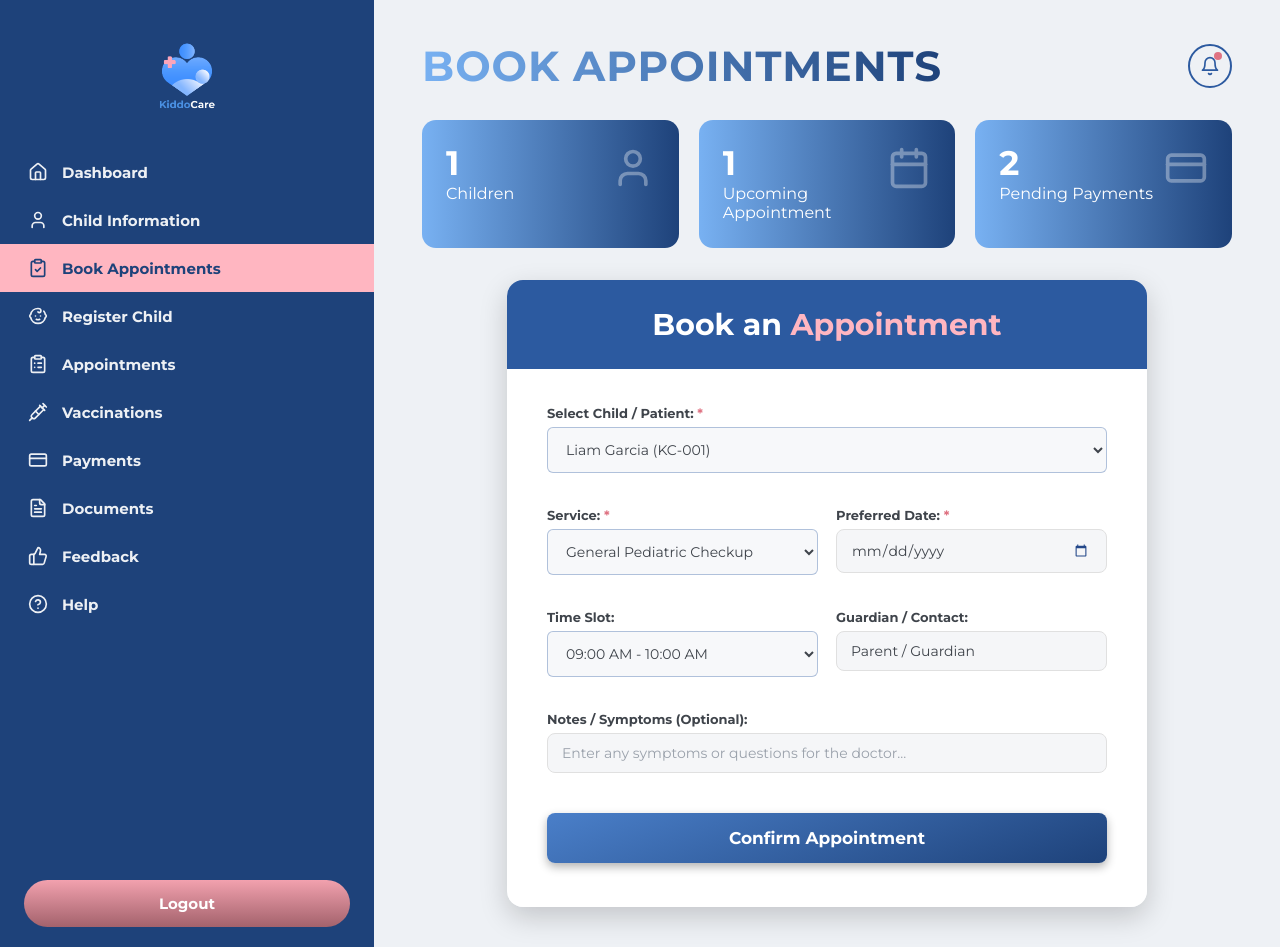
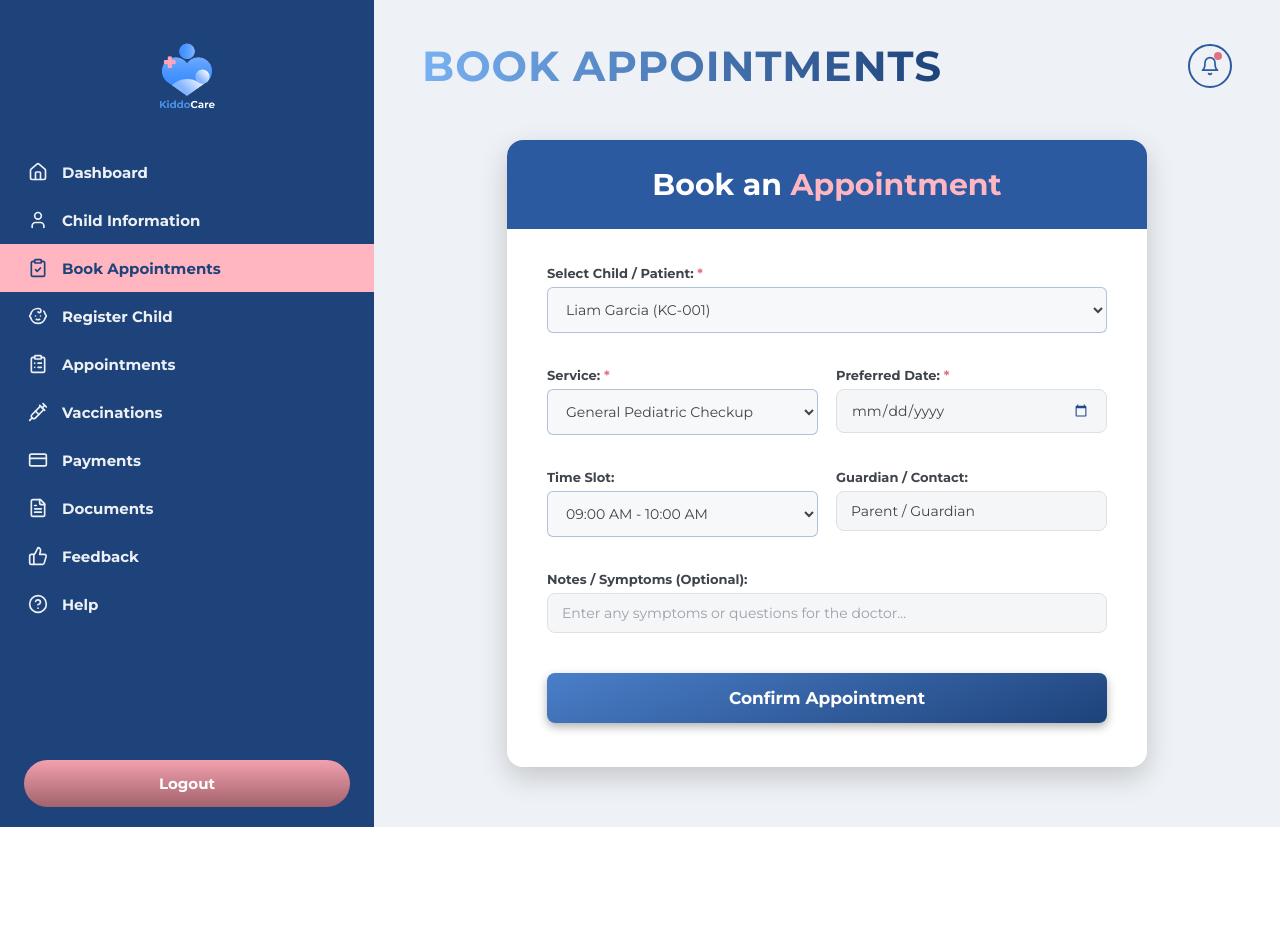
Before and after one commit to cjames20x/kiddocare-react, a React (Vite) app: page /dashboard in a window 1280 px wide. Both pictures are taken after a click on the element "Book Appointments". After the commit the page ends 827 px from the top, so only its background shows below. Built offline with nearby package versions, Linux system fonts and the light colour scheme.

Commit message:
Hide top stat boxes on Book Appointments and center booking form

```diff
--- a/src/pages/Dashboard.jsx
+++ b/src/pages/Dashboard.jsx
@@ -241,7 +241,8 @@ export default function Dashboard() {
           </div>
         </div>
 
-        {/* Quick Stat Cards */}
+        {/* Quick Stat Cards (Hidden on Book Appointments) */}
+        {activeTab !== 'Book Appointments' && (
           <div className="dash-cards">
             <div
               className="dash-card"
@@ -279,6 +280,7 @@ export default function Dashboard() {
               <CreditCard size={44} className="dash-card-icon" />
             </div>
           </div>
+        )}
 
         {/* ========================================================= */}
         {/* TAB: DASHBOARD & TAB: CHILD INFORMATION */}
@@ -473,7 +475,13 @@ export default function Dashboard() {
         {/* TAB: BOOK APPOINTMENTS */}
         {/* ========================================================= */}
         {activeTab === 'Book Appointments' && (
-          <div style={{ display: 'flex', justifyContent: 'center' }}>
+          <div style={{
+            display: 'flex',
+            justifyContent: 'center',
+            alignItems: 'center',
+            minHeight: 'calc(100vh - 220px)',
+            padding: '20px 0'
+          }}>
             <div className="appointment-card" style={{ width: '100%', maxWidth: '640px' }}>
               <div className="appointment-header">
                 <h2>Book an <span>Appointment</span></h2>
```
Also changed, not shown: src/pages/Login.jsx (line endings or trailing spaces). Lines whose indentation alone changed are shown as unchanged.
